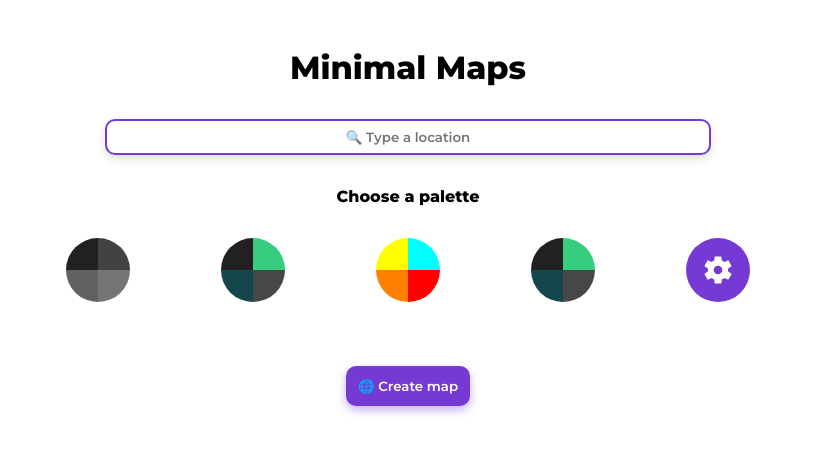
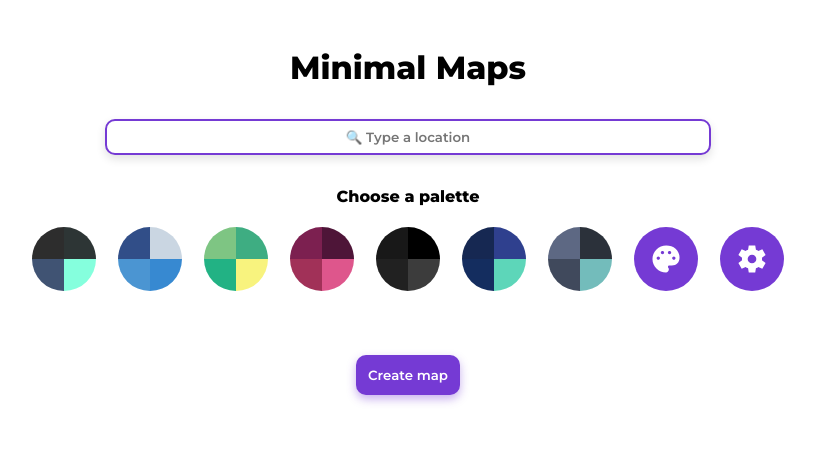
Before and after one commit to laureanorp/minimal_maps, a Flask app: page / in a window 1280 px wide. Shown: the top 454 px of the page, without its empty margins (232-1047 px from the left). Run offline with Flask 2, Linux system fonts and the light colour scheme.

Commit message:
mod colors, add settings, zoom level parameter

```diff
--- a/app.py
+++ b/app.py
@@ -10,17 +10,17 @@ with open('gmaps_key.txt', 'r') as f:  # YOUR GOOGLE MAPS API KEY TXT FILE
     app.config['GMAPS_API_KEY'] = f.read()
 
 
-def get_redered_map_url(address: str, palette: List[str]) -> str:
+def get_redered_map_url(address: str, palette: List[str], zoom: str) -> str:
     """ Given an address and a color palette, sends a request to the Google Maps API to get a rendered map image.  """
-    road_color, water_color, land_color, city_color = palette
+    land_color, water_color, city_color, roads_color = palette
 
     query = {
-        'size': '1000x1000',
-        'zoom': '15',
+        'size': '1280x1280',
+        'zoom': zoom,
         'center': address,
         'style': [
             f'feature:all|element:all|color:0x{land_color}',  # all on our main color
-            f'feature:road|element:geometry|color:0x{road_color}',  # road color
+            f'feature:road|element:geometry|color:0x{roads_color}',  # road color
             f'feature:road|element:geometry|visibility:simplified',  # simplified roads
             f'feature:water|element:geometry|color:0x{water_color}',  # water color
             f'feature:administrative|geometry:all|color:0x{city_color}',  # city color
@@ -51,6 +51,7 @@ def request_and_show_map():
     # Get parameters for the API request
     address = request.form['location']
     hex_palette = request.form['palette'].split('-')
+    zoom = request.form['zoom_level'] or '10'
     if len(hex_palette) != 4:
         return render_template('index.html', error="Choose a color palette before continuing")
     # Normalise the input address
@@ -62,7 +63,7 @@ def request_and_show_map():
         return render_template('index.html', error="We couldn't find that location, please try another")
     # Get the map image
     try:
-        return render_template('index.html', rendered_map=get_redered_map_url(normalised_address, hex_palette))
+        return render_template('index.html', rendered_map=get_redered_map_url(normalised_address, hex_palette, zoom))
     except Exception as e:
         app.logger.error(e)
         return render_template('index.html', error="Sorry, an unexpected error occurred :(")
--- a/static/custom.css
+++ b/static/custom.css
@@ -1,4 +1,3 @@
-
 * {
     font-family: 'Montserrat', sans-serif;
     transition: all 0.2s ease-out;
@@ -19,7 +18,7 @@ body {
     }
 }
 
-div {
+.section {
     margin-top: 2rem;
     margin-bottom: 2rem;
 }
@@ -38,7 +37,9 @@ input[type=text]:focus {
     box-shadow: 0 8px 15px 0 rgb(225 225 225);
 }
 
-input[type=submit], input[type=button] {
+input[type=submit],
+input[type=button],
+.pretty_button {
     padding: 0.75rem;
     background-color: #753ad4;
     border-radius: 10px;
@@ -64,14 +65,8 @@ input[type=submit]:hover, input[type=button]:hover {
     justify-items: center;
 }
 
-.pretty_button {
-    padding: 0.75rem;
-    background-color: white;
-    border-radius: 10px;
-    border: 0;
-    box-shadow: 0 4px 10px 0 rgb(117 58 212 / 40%);
-    color: #212121;
-    font-weight: 600;
+button, input {
+    cursor: pointer;
 }
 
 #custom_palette {
@@ -85,8 +80,13 @@ input[type=submit]:hover, input[type=button]:hover {
 dialog {
     border: none;
     border-radius: 0.5rem;
-    box-shadow: 0 8px 20px 10px #b8b8b8;
+    box-shadow: 0 8px 20px 10px rgba(0, 0, 0, 0.10);;
     padding: 3rem;
+}
+
+.dialog_content {
+    display: grid;
+    gap: 1rem;
 }
 
 #map_div {
@@ -100,7 +100,7 @@ dialog {
 }
 
 dialog::backdrop {
-    background: rgba(0, 0, 0, .25);
+    background: rgba(0, 0, 0, .4);
 }
 
 .palette {
@@ -110,7 +110,8 @@ dialog::backdrop {
     grid-template-rows: 1fr 1fr;
     border-radius: 50%;
     overflow: hidden;
-    margin: 0
+    margin: 0;
+    cursor: pointer;
 }
 
 .selected {
@@ -123,15 +124,18 @@ dialog::backdrop {
     margin: 0;
 }
 
-#custom_palette_button {
+#open_custom_palette,
+#open_settings {
     width: 4rem;
     height: 4rem;
     border-radius: 50%;
     background-color: #753ad4;
     margin: 0;
+    cursor: pointer;
 }
 
-#custom_palette_button img {
+#open_custom_palette img,
+#open_settings img {
     margin: 1rem;
     width: 2rem;
 }
--- a/templates/index.html
+++ b/templates/index.html
@@ -18,58 +18,94 @@
 
     <div>
         <form method="post" action="">
-            <div>
+            <div class="section">
                 <label>
                     <input type="text" name="location" required placeholder="🔍 Type a location"/>
                 </label>
                 <input type="hidden" id="palette" name="palette" value="">
             </div>
 
-            <div>
+            <div class="section">
                 <h4>Choose a palette</h4>
                 <div class="palettes_grid">
                     <div class="palette">
-                        <div class="color_sector" style="background-color: #212121;"></div>
-                        <div class="color_sector" style="background-color: #424242"></div>
-                        <div class="color_sector" style="background-color: #616161"></div>
-                        <div class="color_sector" style="background-color: #757575"></div>
+                        <div class="color_sector" style="background-color: #2d2d2d;"></div>
+                        <div class="color_sector" style="background-color: #2d3535"></div>
+                        <div class="color_sector" style="background-color: #405373"></div>
+                        <div class="color_sector" style="background-color: #85ffdd"></div>
                     </div>
                     <div class="palette">
-                        <div class="color_sector" style="background-color: #212121;"></div>
-                        <div class="color_sector" style="background-color: #36ce7e"></div>
-                        <div class="color_sector" style="background-color: #15464c"></div>
-                        <div class="color_sector" style="background-color: #474747"></div>
+                        <div class="color_sector" style="background-color: #314e88;"></div>
+                        <div class="color_sector" style="background-color: #cad6e2"></div>
+                        <div class="color_sector" style="background-color: #4b95d2"></div>
+                        <div class="color_sector" style="background-color: #3789d1"></div>
                     </div>
                     <div class="palette">
-                        <div class="color_sector" style="background-color: #FFFF00;"></div>
-                        <div class="color_sector" style="background-color: #00FFFF"></div>
-                        <div class="color_sector" style="background-color: #FF7F00"></div>
-                        <div class="color_sector" style="background-color: #FF0000"></div>
+                        <div class="color_sector" style="background-color: #7ec583;"></div>
+                        <div class="color_sector" style="background-color: #3ead82"></div>
+                        <div class="color_sector" style="background-color: #22b284"></div>
+                        <div class="color_sector" style="background-color: #f8f37e"></div>
                     </div>
                     <div class="palette">
-                        <div class="color_sector" style="background-color: #212121;"></div>
-                        <div class="color_sector" style="background-color: #36ce7e"></div>
-                        <div class="color_sector" style="background-color: #15464c"></div>
-                        <div class="color_sector" style="background-color: #474747"></div>
+                        <div class="color_sector" style="background-color: #7c2050;"></div>
+                        <div class="color_sector" style="background-color: #4e1538"></div>
+                        <div class="color_sector" style="background-color: #a13158"></div>
+                        <div class="color_sector" style="background-color: #de568c"></div>
                     </div>
-                    <div id="custom_palette_button">
-                        <img src="/static/settings.svg" alt="custom palette"/>
+                    <div class="palette">
+                        <div class="color_sector" style="background-color: #181818;"></div>
+                        <div class="color_sector" style="background-color: #000000"></div>
+                        <div class="color_sector" style="background-color: #212121"></div>
+                        <div class="color_sector" style="background-color: #3c3c3c"></div>
+                    </div>
+                    <div class="palette">
+                        <div class="color_sector" style="background-color: #162852;"></div>
+                        <div class="color_sector" style="background-color: #2f408e"></div>
+                        <div class="color_sector" style="background-color: #142d5f"></div>
+                        <div class="color_sector" style="background-color: #5dd6b9"></div>
+                    </div>
+                    <div class="palette">
+                        <div class="color_sector" style="background-color: #5d6883;"></div>
+                        <div class="color_sector" style="background-color: #2b313a"></div>
+                        <div class="color_sector" style="background-color: #40495c"></div>
+                        <div class="color_sector" style="background-color: #73bcbb"></div>
+                    </div>
+                    <div id="open_custom_palette">
+                        <img src="/static/palette.svg" alt="custom palette"/>
+                    </div>
+                    <div id="open_settings">
+                        <img src="/static/settings.svg" alt="settings"/>
                     </div>
                 </div>
             </div>
 
-            <div style="display: inline-grid; gap: 2rem;">
-                <input type="submit" name="create_map" value="🌐 Create map">
+            <div class="section" style="display: inline-grid; gap: 2rem;">
+                <input type="submit" name="create_map" value="Create map">
             </div>
 
             {% if error %}
             <p>⚠️ {{ error }}</p>
             {% endif %}
 
+            <dialog id="settings_dialog">
+                <h1>Settings</h1>
+                <div class="dialog_content">
+                    <label for="zoom_level">Aproximate zoom level:</label>
+                    <select id="zoom_level" name="zoom_level">
+                        <option value="5">Continent</option>
+                        <option value="10">City</option>
+                        <option value="15">Streets</option>
+                        <option value="18">Buildings</option>
+                    </select>
+                    <button type="button" id="close_settings" class="pretty_button">Done</button>
+                </div>
+            </dialog>
+
         </form>
 
-        <dialog>
+        <dialog id="custom_pallete_dialog">
             <h1>Select your own colors</h1>
+            <div class="dialog_content">
                 <div id="custom_palette">
                     <label for="roads_color">Roads</label>
                     <input type="color" id="roads_color" value="#212121" style="background-color: white">
@@ -80,12 +116,14 @@
                     <label for="city_color">City</label>
                     <input type="color" id="city_color" value="#474747" style="background-color: white">
                 </div>
-            <button id="close" class="pretty_button">Done</button>
+                <button type="button" id="close_custom_palette" class="pretty_button">Done</button>
+            </div>
         </dialog>
+
     </div>
 
     {% if rendered_map %}
-    <div id="map_div">
+    <div id="map_div" class="section">
         <img id='map' src="{{ rendered_map }}" alt="Your map">
     </div>
     <!-- <input type="button" name="download_map" value="⬇️ Download"> -->
@@ -98,7 +136,7 @@
     const rgba2hex = (rgba) =>
         `${rgba.match(/^rgba?\((\d+),\s*(\d+),\s*(\d+)(?:,\s*(\d+\.{0,1}\d*))?\)$/).slice(1).map((n, i) => (i === 3 ? Math.round(parseFloat(n) * 255) : parseFloat(n)).toString(16).padStart(2, '0').replace('NaN', '')).join('')}`
     // Init custom palette button to apply effects
-    const custom_palette_button = document.querySelector('#custom_palette_button')
+    const open_custom_palette = document.querySelector('#open_custom_palette')
 
     // When we click on palette div, add the "selected" class
     const built_in_palettes = document.querySelectorAll(".palette");
@@ -108,7 +146,7 @@
             for (const palette of built_in_palettes) {
                 palette.classList.remove('selected');
             }
-            custom_palette_button.classList.remove('selected');
+            open_custom_palette.classList.remove('selected');
             this.classList.add('selected');
             // reset list of selected colors
             const colors = [];
@@ -123,11 +161,10 @@
         });
     }
 
-    const dialog = document.querySelector('dialog');
-    custom_palette_button.addEventListener('click', () => dialog.showModal());
-
-    const close = document.querySelector('#close');
-    close.addEventListener('click', function handleClick() {
+    const custom_pallete_dialog = document.querySelector('#custom_pallete_dialog');
+    const close_custom_palette = document.querySelector('#close_custom_palette');
+    open_custom_palette.addEventListener('click', () => custom_pallete_dialog.showModal());
+    close_custom_palette.addEventListener('click', function handleClick() {
         for (const palette of built_in_palettes) {
             palette.classList.remove('selected');
         }
@@ -138,12 +175,20 @@
         for (const custom_color of custom_colors) {
             colors.push(custom_color.value.replace('#', ''));
         }
-        custom_palette_button.classList.add('selected');
+        open_custom_palette.classList.add('selected');
         // save the list to the hidden field that we will send to the backend
         const palette_field = document.getElementById("palette");
         palette_field.value = colors.join('-');
-        dialog.close();
+        custom_pallete_dialog.close();
     })
+
+    // Settings dialog
+    const open_settings = document.querySelector('#open_settings')
+    const close_settings = document.querySelector('#close_settings');
+    const settings_dialog = document.querySelector('#settings_dialog');
+    open_settings.addEventListener('click', () => settings_dialog.showModal());
+    close_settings.addEventListener('click', () => settings_dialog.close());
+
 </script>
 
 </body>
```
Also changed, not shown: README.md. Lines whose indentation alone changed are shown as unchanged.
